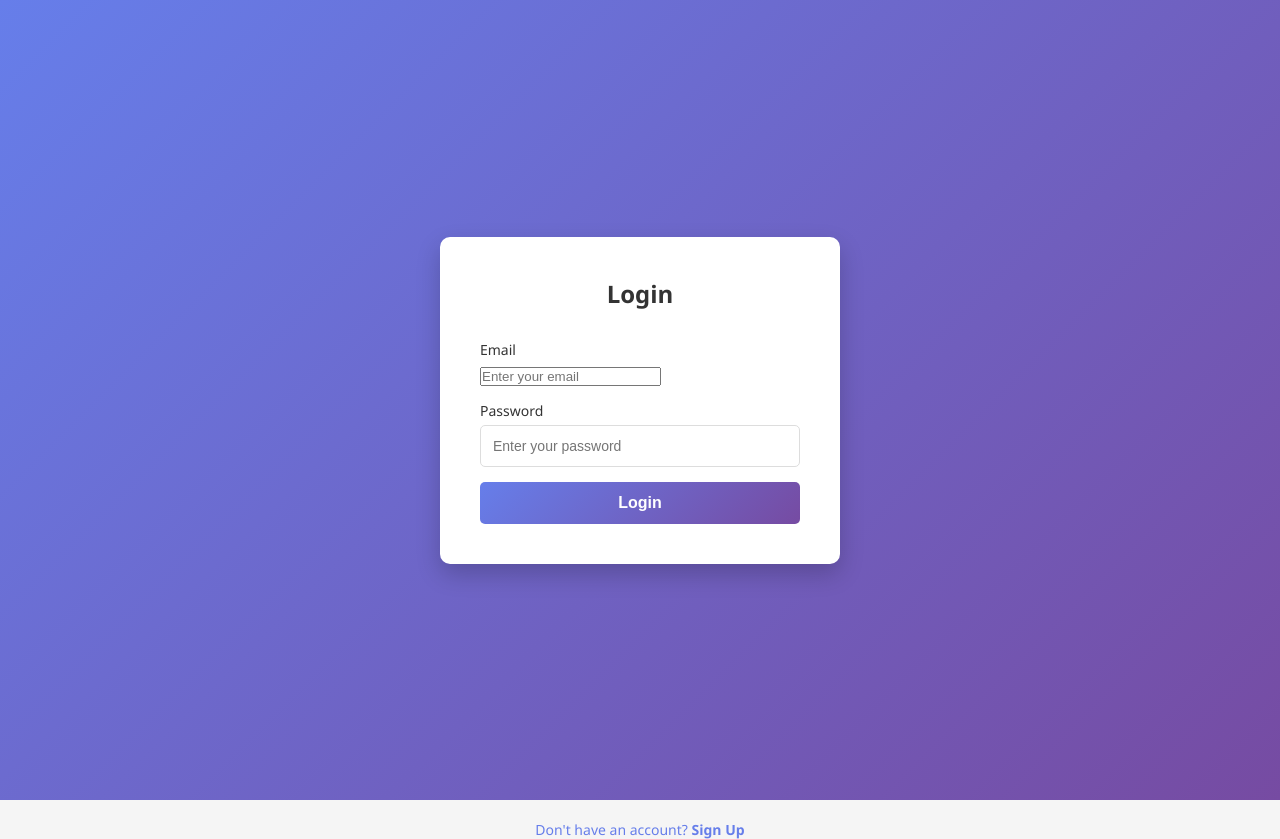
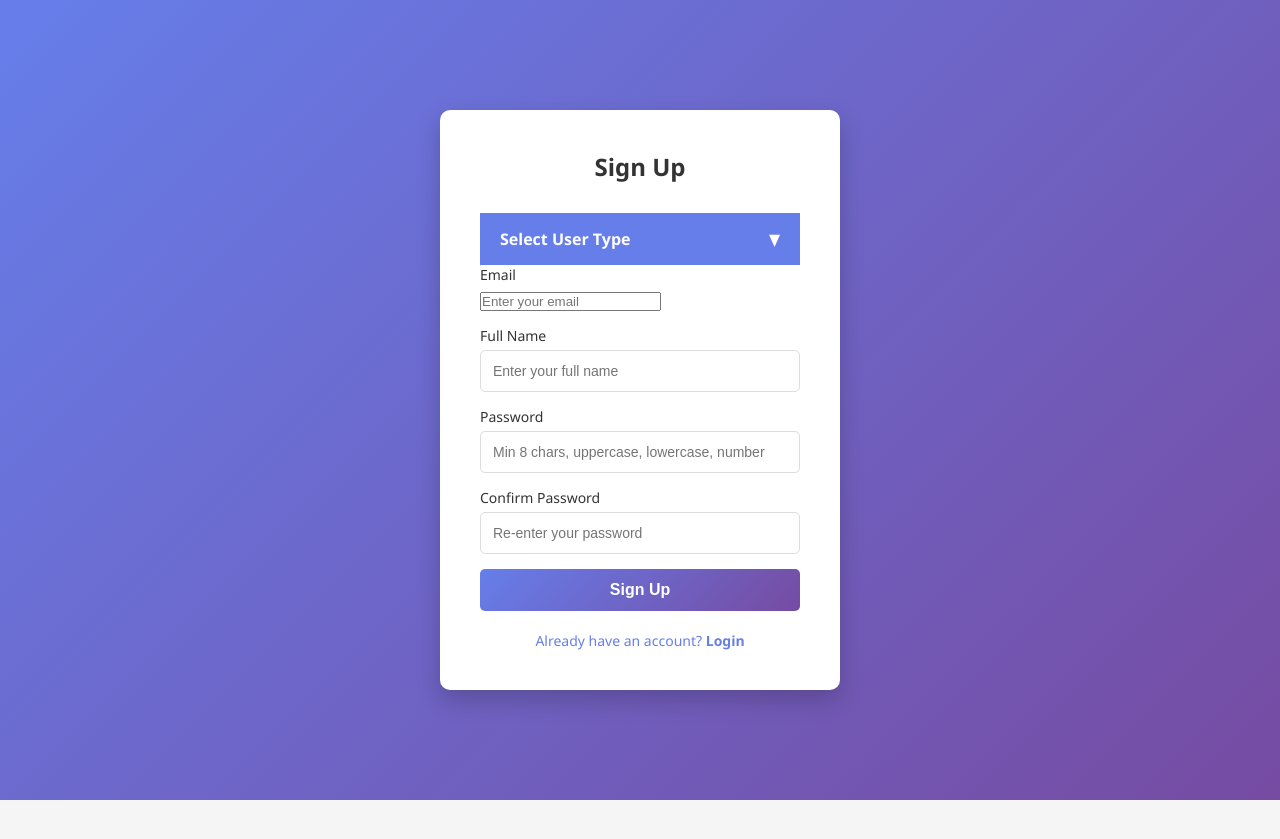
Before and after one commit to govindji556/Bank-Loan-management, a React (Vite) app in the folder client/: page /signup in a window 1280 px wide. After the commit the page ends 800 px from the top, so only its background shows below. Built offline with nearby package versions, Linux system fonts and the light colour scheme.

Commit message:
routing and validation of form fields

```diff
--- a/client/src/App.jsx
+++ b/client/src/App.jsx
@@ -1,44 +1,38 @@
 import React, { useState } from "react";
+import { Routes, Route, Navigate } from "react-router-dom";
 import Login from "./Login";
 import Signup from "./Signup";
 import ManagerDashboard from "./ManagerDashboard";
 import UserDashboard from "./UserDashboard";
+import ProtectedRoute from "./ProtectedRoute";
 import "./styles.css";
 
 export default function App() {
   const [user, setUser] = useState(null);
-  const [isSignup, setIsSignup] = useState(false);
 
   const handleLogout = () => {
     setUser(null);
-    setIsSignup(false);
   };
 
-  if (user) {
-    // Route to appropriate dashboard based on user role
-    if (user.role === "manager") {
-      return (
-        <ManagerDashboard user={user} onLogout={handleLogout} />
-      );
-    }
-    return (
-      <UserDashboard user={user} onLogout={handleLogout} />
-    );
-  }
+  return (
+    <Routes>
+      <Route path="/login" element={<Login onLogin={setUser} />} />
+      <Route path="/signup" element={<Signup />} />
 
-  return isSignup ? (
-    <div>
-      <Signup onSignup={() => setIsSignup(false)} />
-      <p className="toggle-link" style={{ textAlign: "center", color: "#667eea", marginTop: "20px" }}>
-        Already have an account? <span style={{ cursor: "pointer", fontWeight: "600" }} onClick={() => setIsSignup(false)}>Login</span>
-      </p>
-    </div>
-  ) : (
-    <div>
-      <Login onLogin={(user) => setUser(user)} />
-      <p className="toggle-link" style={{ textAlign: "center", color: "#667eea", marginTop: "20px" }}>
-        Don't have an account? <span style={{ cursor: "pointer", fontWeight: "600" }} onClick={() => setIsSignup(true)}>Sign Up</span>
-      </p>
-    </div>
+      <Route
+        path="/dashboard"
+        element={
+          <ProtectedRoute user={user}>
+            {user?.role === "manager" ? (
+              <ManagerDashboard user={user} onLogout={handleLogout} />
+            ) : (
+              <UserDashboard user={user} onLogout={handleLogout} />
+            )}
+          </ProtectedRoute>
+        }
+      />
+
+      <Route path="/" element={<Navigate to="/login" replace />} />
+    </Routes>
   );
 }
--- a/client/src/Login.jsx
+++ b/client/src/Login.jsx
@@ -1,20 +1,49 @@
 import React, { useState } from "react";
+import { useNavigate, Link } from "react-router-dom";
 
 export default function Login({ onLogin }) {
   const [email, setEmail] = useState("");
   const [password, setPassword] = useState("");
   const [error, setError] = useState("");
+  const [fieldErrors, setFieldErrors] = useState({});
   const [loading, setLoading] = useState(false);
+  const navigate = useNavigate();
+
+  // Email validation
+  const isValidEmail = (emailValue) => {
+    const emailRegex = /^[^\s@]+@[^\s@]+\.[^\s@]+$/;
+    return emailRegex.test(emailValue);
+  };
+
+  // Validate fields before submission
+  const validateFields = () => {
+    const errors = {};
+
+    if (!email.trim()) {
+      errors.email = "Email is required";
+    } else if (!isValidEmail(email)) {
+      errors.email = "Please enter a valid email address";
+    }
+
+    if (!password) {
+      errors.password = "Password is required";
+    } else if (password.length < 6) {
+      errors.password = "Password must be at least 6 characters";
+    }
+
+    setFieldErrors(errors);
+    return Object.keys(errors).length === 0;
+  };
 
   const handleLogin = async (e) => {
     e.preventDefault();
-    if (!email || !password) {
-      setError("Please fill in all fields");
+    setError("");
+
+    if (!validateFields()) {
       return;
     }
 
     setLoading(true);
-    setError("");
 
     try {
       const formData = new FormData();
@@ -28,7 +57,9 @@ export default function Login({ onLogin }) {
       const data = await response.json();
 
       if (response.ok) {
-        onLogin({ email: data.email, id: data.id, name: data.name, role: data.role });
+        const userData = { email: data.email, id: data.id, name: data.name, role: data.role };
+        onLogin(userData);
+        navigate("/dashboard", { replace: true });
       } else {
         setError(data.detail || "Login failed");
       }
@@ -50,25 +81,40 @@ export default function Login({ onLogin }) {
             <input
               type="email"
               value={email}
-              onChange={(e) => setEmail(e.target.value)}
+              onChange={(e) => {
+                setEmail(e.target.value);
+                if (fieldErrors.email) {
+                  setFieldErrors({ ...fieldErrors, email: "" });
+                }
+              }}
               placeholder="Enter your email"
               disabled={loading}
             />
+            {fieldErrors.email && <span style={{ color: "#d32f2f", fontSize: "0.875rem", marginTop: "4px" }}>{fieldErrors.email}</span>}
           </div>
           <div className="form-group">
             <label>Password</label>
             <input
               type="password"
               value={password}
-              onChange={(e) => setPassword(e.target.value)}
+              onChange={(e) => {
+                setPassword(e.target.value);
+                if (fieldErrors.password) {
+                  setFieldErrors({ ...fieldErrors, password: "" });
+                }
+              }}
               placeholder="Enter your password"
               disabled={loading}
             />
+            {fieldErrors.password && <span style={{ color: "#d32f2f", fontSize: "0.875rem", marginTop: "4px" }}>{fieldErrors.password}</span>}
           </div>
           <button className="btn" type="submit" disabled={loading}>
             {loading ? "Logging in..." : "Login"}
           </button>
         </form>
+        <p className="toggle-link" style={{ textAlign: "center", color: "#667eea", marginTop: "20px" }}>
+          Don't have an account? <Link to="/signup" style={{ cursor: "pointer", fontWeight: "600", textDecoration: "none", color: "#667eea" }}>Sign Up</Link>
+        </p>
       </div>
     </div>
   );
--- /dev/null
+++ b/client/src/ProtectedRoute.jsx
@@ -0,0 +1,9 @@
+import React from "react";
+import { Navigate } from "react-router-dom";
+
+export default function ProtectedRoute({ user, children }) {
+  if (!user) {
+    return <Navigate to="/login" replace />;
+  }
+  return children;
+}
--- a/client/src/Signup.jsx
+++ b/client/src/Signup.jsx
@@ -1,27 +1,86 @@
 import React, { useState } from "react";
+import { useNavigate, Link } from "react-router-dom";
 import Collapsible from "./Collapsible";
 
-export default function Signup({ onSignup }) {
+export default function Signup() {
   const [email, setEmail] = useState("");
   const [name, setName] = useState("");
   const [password, setPassword] = useState("");
+  const [confirmPassword, setConfirmPassword] = useState("");
   const [userType, setUserType] = useState("user");
   const [error, setError] = useState("");
+  const [fieldErrors, setFieldErrors] = useState({});
   const [loading, setLoading] = useState(false);
+  const navigate = useNavigate();
+
+  // Email validation
+  const isValidEmail = (emailValue) => {
+    const emailRegex = /^[^\s@]+@[^\s@]+\.[^\s@]+$/;
+    return emailRegex.test(emailValue);
+  };
+
+  // Password strength validation
+  const isStrongPassword = (passwordValue) => {
+    return (
+      passwordValue.length >= 8 &&
+      /[A-Z]/.test(passwordValue) &&
+      /[a-z]/.test(passwordValue) &&
+      /[0-9]/.test(passwordValue)
+    );
+  };
+
+  // Name validation
+  const isValidName = (nameValue) => {
+    return nameValue.trim().length >= 2 && !/[0-9]/.test(nameValue);
+  };
+
+  // Validate fields before submission
+  const validateFields = () => {
+    const errors = {};
+
+    if (!email.trim()) {
+      errors.email = "Email is required";
+    } else if (!isValidEmail(email)) {
+      errors.email = "Please enter a valid email address";
+    }
+
+    if (!name.trim()) {
+      errors.name = "Full name is required";
+    } else if (!isValidName(name)) {
+      errors.name = "Name must be at least 2 characters and contain no numbers";
+    }
+
+    if (!password) {
+      errors.password = "Password is required";
+    } else if (password.length < 8) {
+      errors.password = "Password must be at least 8 characters";
+    } else if (!/[A-Z]/.test(password)) {
+      errors.password = "Password must contain at least one uppercase letter";
+    } else if (!/[a-z]/.test(password)) {
+      errors.password = "Password must contain at least one lowercase letter";
+    } else if (!/[0-9]/.test(password)) {
+      errors.password = "Password must contain at least one number";
+    }
+
+    if (!confirmPassword) {
+      errors.confirmPassword = "Please confirm your password";
+    } else if (password !== confirmPassword) {
+      errors.confirmPassword = "Passwords do not match";
+    }
+
+    setFieldErrors(errors);
+    return Object.keys(errors).length === 0;
+  };
 
   const handleSignup = async (e) => {
     e.preventDefault();
-    if (!email || !name || !password) {
-      setError("Please fill in all fields");
-      return;
-    }
-    if (password.length < 6) {
-      setError("Password must be at least 6 characters");
+    setError("");
+
+    if (!validateFields()) {
       return;
     }
 
     setLoading(true);
-    setError("");
 
     try {
       const response = await fetch("http://localhost:8000/users/register", {
@@ -34,8 +93,10 @@ export default function Signup({ onSignup }) {
         setEmail("");
         setName("");
         setPassword("");
+        setConfirmPassword("");
         setUserType("user");
-        setTimeout(() => onSignup(), 1500);
+        setFieldErrors({});
+        setTimeout(() => navigate("/login"), 1500);
       } else {
         const data = await response.json();
         setError(data.detail || "Signup failed");
@@ -86,32 +147,72 @@ export default function Signup({ onSignup }) {
             <input
               type="email"
               value={email}
-              onChange={(e) => setEmail(e.target.value)}
+              onChange={(e) => {
+                setEmail(e.target.value);
+                if (fieldErrors.email) {
+                  setFieldErrors({ ...fieldErrors, email: "" });
+                }
+              }}
               placeholder="Enter your email"
+              disabled={loading}
             />
+            {fieldErrors.email && <span style={{ color: "#d32f2f", fontSize: "0.875rem", marginTop: "4px" }}>{fieldErrors.email}</span>}
           </div>
           <div className="form-group">
             <label>Full Name</label>
             <input
               type="text"
               value={name}
-              onChange={(e) => setName(e.target.value)}
+              onChange={(e) => {
+                setName(e.target.value);
+                if (fieldErrors.name) {
+                  setFieldErrors({ ...fieldErrors, name: "" });
+                }
+              }}
               placeholder="Enter your full name"
+              disabled={loading}
             />
+            {fieldErrors.name && <span style={{ color: "#d32f2f", fontSize: "0.875rem", marginTop: "4px" }}>{fieldErrors.name}</span>}
           </div>
           <div className="form-group">
             <label>Password</label>
             <input
               type="password"
               value={password}
-              onChange={(e) => setPassword(e.target.value)}
-              placeholder="At least 6 characters"
+              onChange={(e) => {
+                setPassword(e.target.value);
+                if (fieldErrors.password) {
+                  setFieldErrors({ ...fieldErrors, password: "" });
+                }
+              }}
+              placeholder="Min 8 chars, uppercase, lowercase, number"
+              disabled={loading}
             />
+            {fieldErrors.password && <span style={{ color: "#d32f2f", fontSize: "0.875rem", marginTop: "4px" }}>{fieldErrors.password}</span>}
+          </div>
+          <div className="form-group">
+            <label>Confirm Password</label>
+            <input
+              type="password"
+              value={confirmPassword}
+              onChange={(e) => {
+                setConfirmPassword(e.target.value);
+                if (fieldErrors.confirmPassword) {
+                  setFieldErrors({ ...fieldErrors, confirmPassword: "" });
+                }
+              }}
+              placeholder="Re-enter your password"
+              disabled={loading}
+            />
+            {fieldErrors.confirmPassword && <span style={{ color: "#d32f2f", fontSize: "0.875rem", marginTop: "4px" }}>{fieldErrors.confirmPassword}</span>}
           </div>
           <button className="btn" type="submit" disabled={loading}>
             {loading ? "Creating account..." : "Sign Up"}
           </button>
         </form>
+        <p className="toggle-link" style={{ textAlign: "center", color: "#667eea", marginTop: "20px" }}>
+          Already have an account? <Link to="/login" style={{ cursor: "pointer", fontWeight: "600", textDecoration: "none", color: "#667eea" }}>Login</Link>
+        </p>
       </div>
     </div>
   );
--- a/client/src/main.jsx
+++ b/client/src/main.jsx
@@ -1,5 +1,6 @@
 import React from "react";
 import ReactDOM from "react-dom/client";
+import { BrowserRouter } from "react-router-dom";
 import App from "./App.jsx";
 
 const root = ReactDOM.createRoot(
@@ -8,6 +9,8 @@ const root = ReactDOM.createRoot(
 
 root.render(
   <React.StrictMode>
-    <App />
+    <BrowserRouter>
+      <App />
+    </BrowserRouter>
   </React.StrictMode>
 );
```
